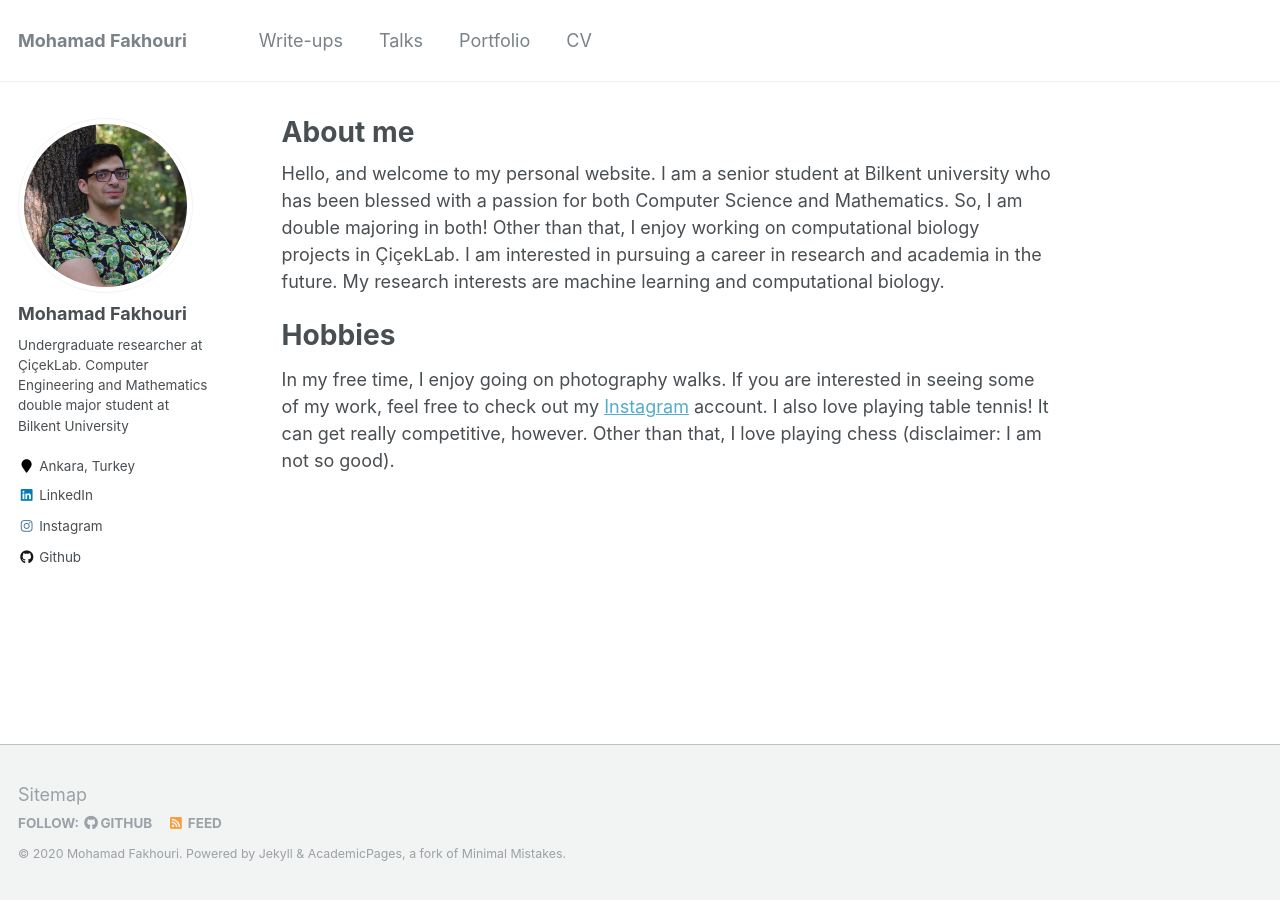
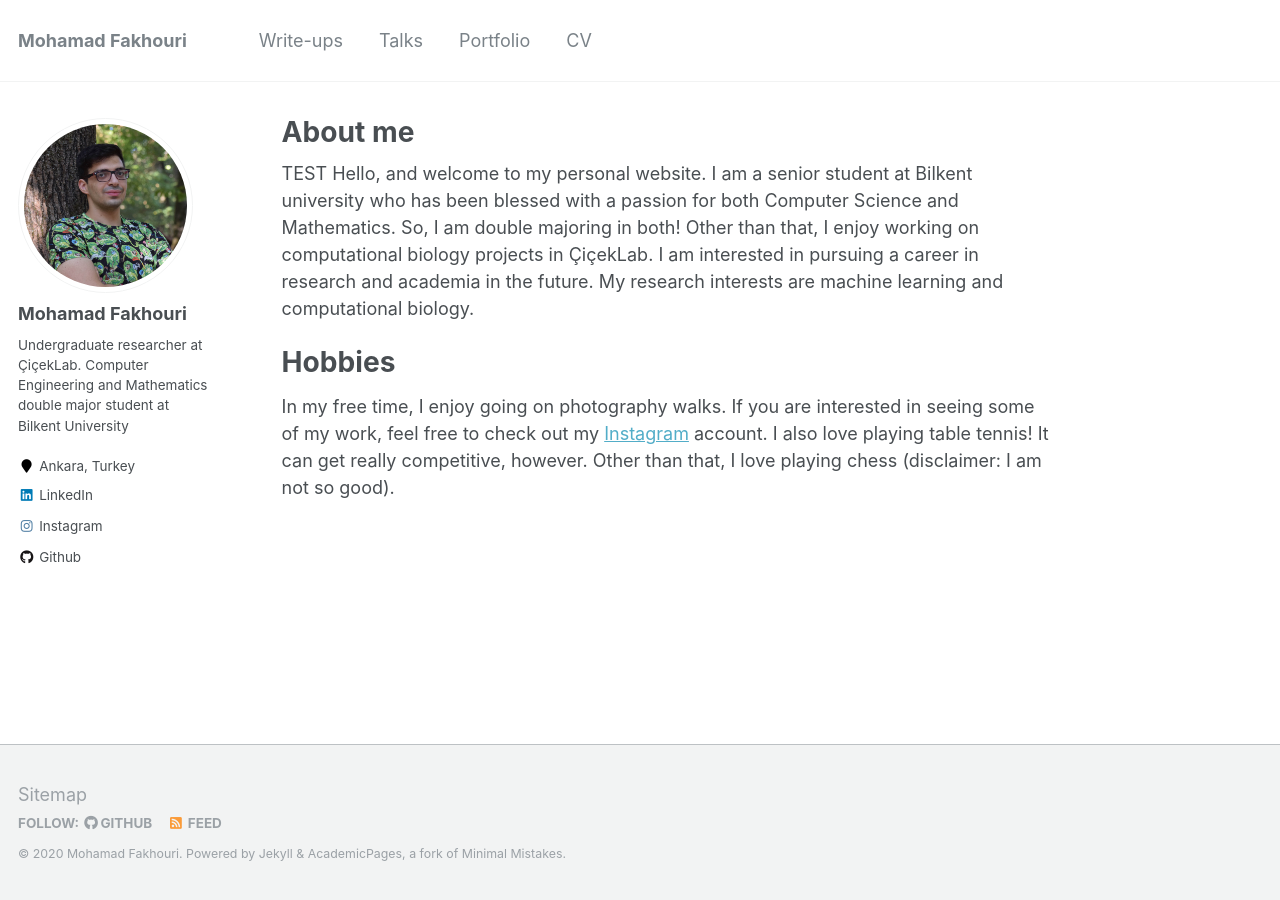
Before and after one commit to mohahf19/mohahf19.github.io, a Jekyll site: the page built from _pages/about.md, in a window 1280 px wide. Built offline with Jekyll 4.4.1, drawn with Linux system fonts in a browser that asks for light colours.

Commit message:
testing edit

```diff
--- a/_layouts/single.html
+++ b/_layouts/single.html
@@ -41,7 +41,7 @@ layout: default
         {% elsif page.venue and page.date %}
           <p>Published in <i>{{ page.venue }}</i>, {{ page.date | default: "1900-01-01" | date: "%Y" }} </p>
         {% elsif page.date %}
-        <p class="page__date"><strong><i class="fa fa-fw fa-calendar" aria-hidden="true"></i> Written: </strong>{{ post.date | date: '%B, %Y' }} </p>
+          <p class="page__date"><strong><i class="fa fa-fw fa-calendar" aria-hidden="true"></i> Date: </strong>{{ post.date | date: '%B, %Y' }} </p>
         {% endif %}
 
 
--- a/_pages/about.md
+++ b/_pages/about.md
@@ -7,7 +7,7 @@ redirect_from:
   - /about/
   - /about.html
 ---
-
+TEST
 Hello, and welcome to my personal website. I am a senior student at Bilkent university who has been blessed with a passion for both Computer Science and Mathematics. So, I am double majoring in both! Other than that, I enjoy working on computational biology projects in ÇiçekLab. I am interested in pursuing a career in research and academia in the future. My research interests are machine learning and computational biology.
 
 Hobbies
```
